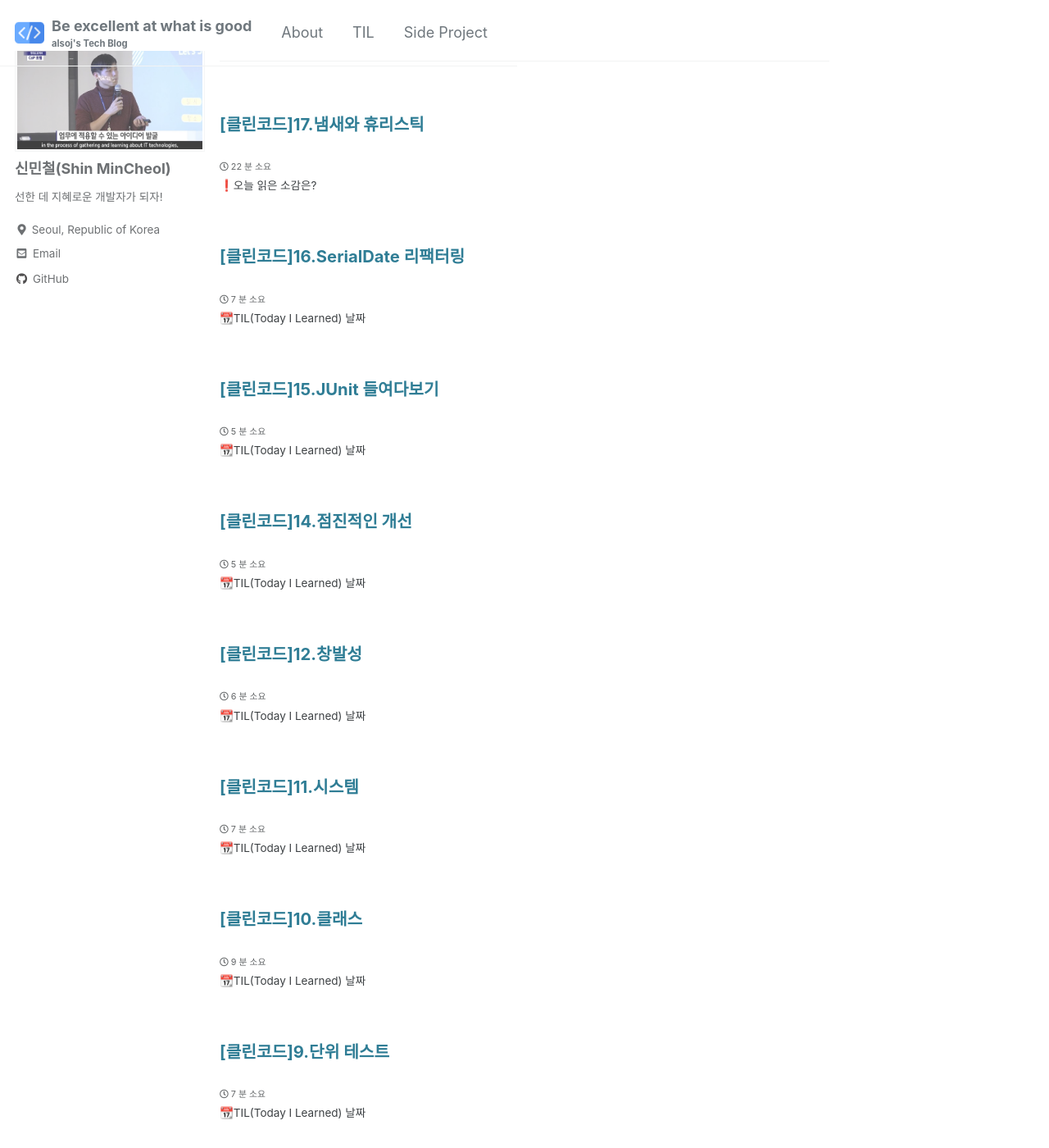
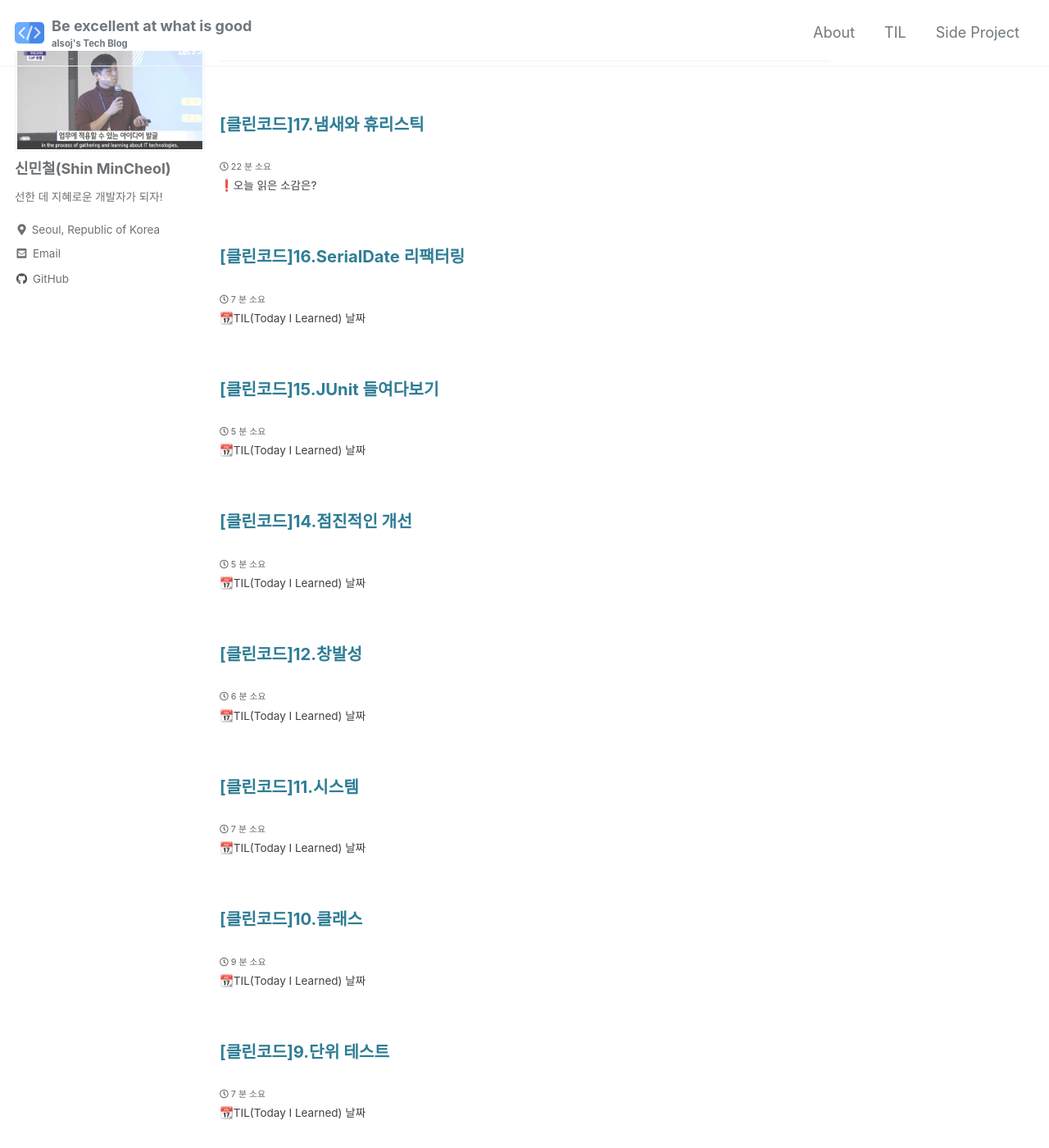
Before and after one commit to alsoj/alsoj.github.io, a Jekyll site: the page built from index.html, in a window 1280 px wide and 1400 px high. Shown: the whole window at 82% size. Built offline with Jekyll 4.4.1, drawn with Linux system fonts in a browser that asks for light colours; cached includes are drawn as plain includes; the list of posts is cut into pages by our own code.

Commit message:
change header position

```diff
--- a/_sass/minimal-mistakes/_masthead.scss
+++ b/_sass/minimal-mistakes/_masthead.scss
@@ -5,6 +5,9 @@
 .masthead {
   // position: relative;
   position: fixed;
+  top: 0;
+  left: 0;
+  right: 0;
   border-bottom: 1px solid $border-color;
   -webkit-animation: $intro-transition;
   animation: $intro-transition;
```
